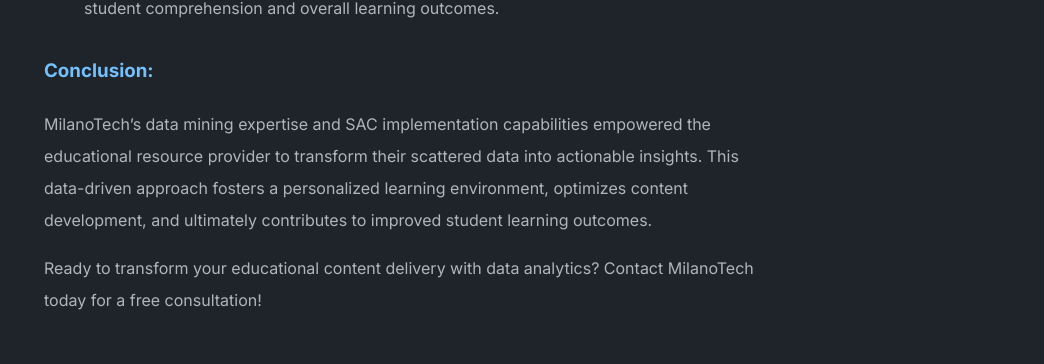
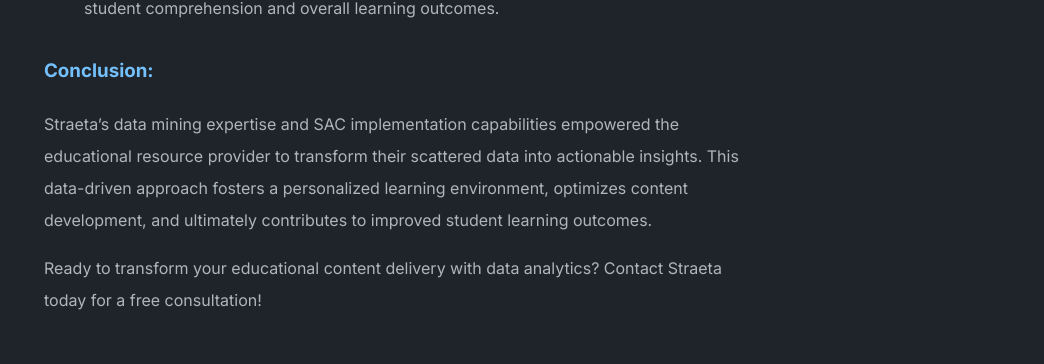
Before and after one commit to MilanoTech/milanotech.github.io, a Jekyll site: the page built from _posts/2024-04-14-Data Mining and story telling for fun learning.md, in a window 1280 px wide and 900 px high, scrolled down 2086 px. Shown: the part 443-807 px from the top of the window, without its empty margins (236-1280 px from the left). Built offline with Jekyll 4.4.1, drawn with Linux system fonts in a browser that asks for light colours; some of the changed text lies outside the part shown.

Commit message:
Update 2024-04-14-Data Mining and story telling for fun learning.md

```diff
--- a/_posts/2024-04-14-Data Mining and story telling for fun learning.md
+++ b/_posts/2024-04-14-Data Mining and story telling for fun learning.md
@@ -10,9 +10,9 @@ A leading provider of educational resources sought to personalize the learning e
 
 ### Solution:
 
-MilanoTech, a data consultancy specializing in business intelligence, partnered with the educational resource provider to leverage data mining and storytelling for improved student learning outcomes.  We implemented a strategic solution using SAP Analytics Cloud (SAC) to transform their scattered data into actionable insights.
+Straeta, a data consultancy specializing in business intelligence, partnered with the educational resource provider to leverage data mining and storytelling for improved student learning outcomes.  We implemented a strategic solution using SAP Analytics Cloud (SAC) to transform their scattered data into actionable insights.
 
-![image](https://github.com/MilanoTech/milanotech.github.io/assets/166930479/741cef1e-8dd6-4d2f-81c6-825fa402ff06)
+![image](https://github.com/Straeta/Straeta.github.io/assets/166930479/741cef1e-8dd6-4d2f-81c6-825fa402ff06)
 
 
 #### Data Mining Process:
@@ -45,6 +45,6 @@ With the data foundation established, we leveraged the power of SAC to create in
 
 ### Conclusion:
 
-MilanoTech's data mining expertise and SAC implementation capabilities empowered the educational resource provider to transform their scattered data into actionable insights. This data-driven approach fosters a personalized learning environment, optimizes content development, and ultimately contributes to improved student learning outcomes.
+Straeta's data mining expertise and SAC implementation capabilities empowered the educational resource provider to transform their scattered data into actionable insights. This data-driven approach fosters a personalized learning environment, optimizes content development, and ultimately contributes to improved student learning outcomes.
 
-Ready to transform your educational content delivery with data analytics? Contact MilanoTech today for a free consultation!
+Ready to transform your educational content delivery with data analytics? Contact Straeta today for a free consultation!
```
